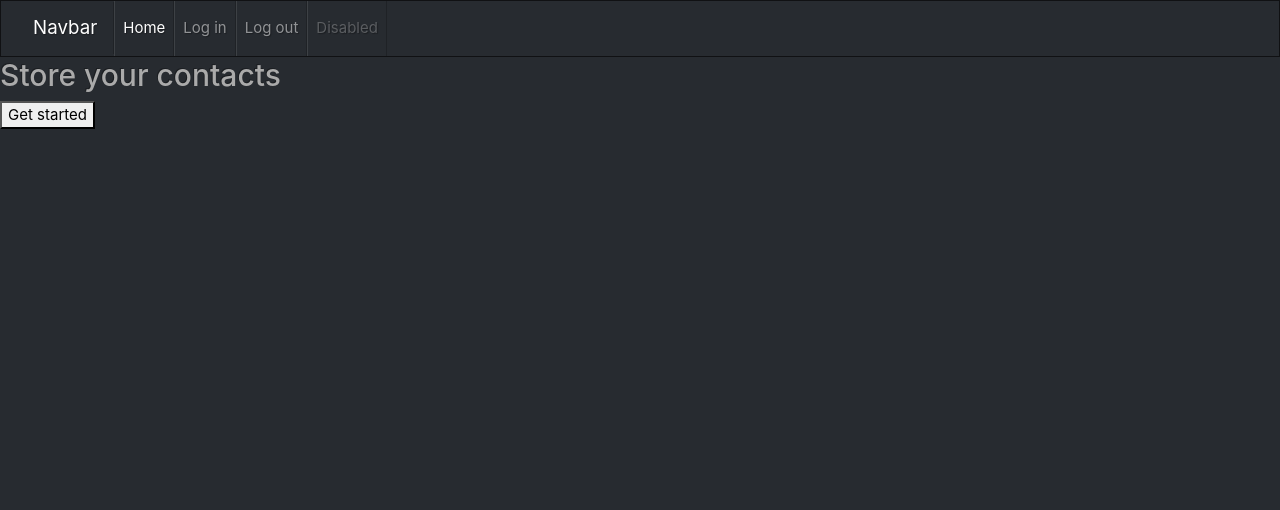
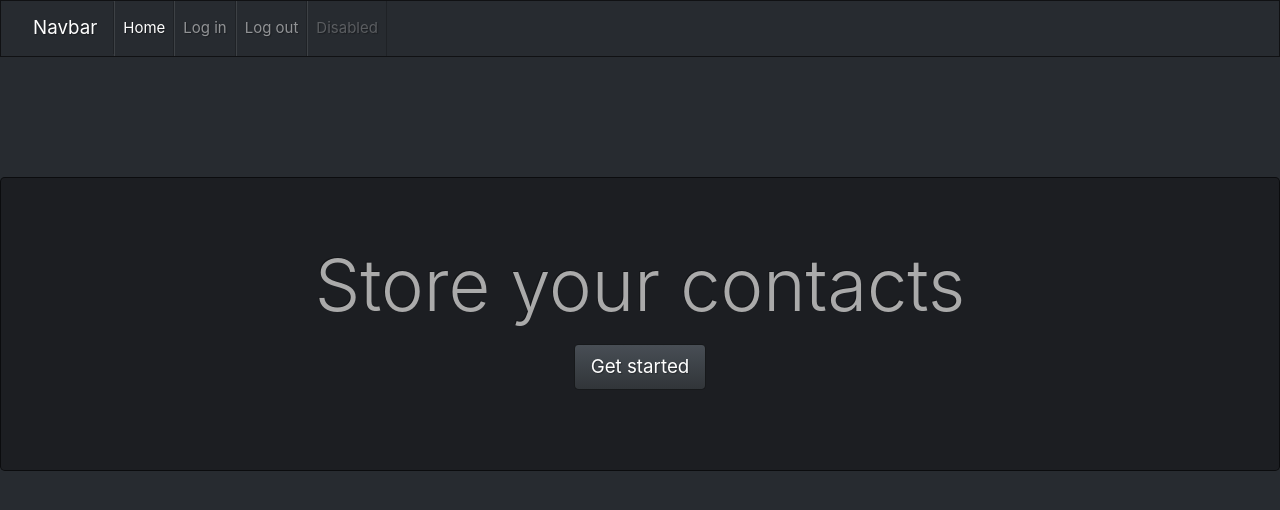
Before and after one commit to ederivc/Contacts-App, a Flask app: page / in a window 1280 px wide. Shown: the top 510 px of the page. Run offline with Flask 2, Linux system fonts and the light colour scheme; parts of the project's set-up code (start-up, migrations or seed data) failed here and were passed over; some libraries are stand-ins or nearby versions.

Commit message:
Add files via upload

```diff
--- a/static/css/main.css
+++ b/static/css/main.css
@@ -1,3 +1,5 @@
-.navbar{
-    background-color: white;
+.jumbotron {
+    text-align: center;
+    display: inline-flexbox;
+    margin-top: 120px;
 }
--- a/templates/index.html
+++ b/templates/index.html
@@ -3,10 +3,20 @@
 {% block title %} Contacts App {% endblock %}
 
 {% block content %}
-<div class="Index">
+<!--div class="Index">
     <form action="/home" method="POST">
         <h2> Store your contacts </h2>
-        <p><button type="submit">Get started</button></p>
+        <p><button type="submit" class="btn btn-primary">Get started</button></p>
     </form>
+</div-->
+
+<div class="jumbotron">
+    <h1 class="display-3">Store your contacts</h1>
+    <p class="lead">
+        <form action="/home", method="POST">
+            <p> <button type="submit" class="btn btn-primary btn-lg">Get started</button></p>
+        </form>
+    </p>
 </div>
+
 {% endblock %}
--- a/templates/layout.html
+++ b/templates/layout.html
@@ -6,7 +6,7 @@
     <meta name="viewport" content="width=device-width, initial-scale=1.0">
     <link rel="stylesheet" href="https://stackpath.bootstrapcdn.com/bootstrap/4.5.0/css/bootstrap.min.css" integrity="sha384-9aIt2nRpC12Uk9gS9baDl411NQApFmC26EwAOH8WgZl5MYYxFfc+NcPb1dKGj7Sk" crossorigin="anonymous">
     <link rel="stylesheet" href="static/css/bootstrap.min.css">
-    <!--link rel="stylesheet" href="static/main.css"-->
+    <link rel="stylesheet" href="static/css/main.css">
     <title>
         {% block title %} {% endblock %}
     </title>
@@ -29,8 +29,24 @@
     </div>
     </nav>
 
+    <!--div class="fixed-top">
+        <div class="collapse" id="navbarToggleExternalContent">
+          <div class="bg-dark p-4">
+            <h5 class="text-white h4">Collapsed content</h5>
+            <span class="text-muted">Toggleable via the navbar brand.</span>
+          </div>
+        </div>
+        <nav class="navbar navbar-dark bg-dark">
+          <button class="navbar-toggler" type="button" data-toggle="collapse" data-target="#navbarToggleExternalContent" aria-controls="navbarToggleExternalContent" aria-expanded="false" aria-label="Toggle navigation">
+            <span class="navbar-toggler-icon"></span>
+          </button>
+        </nav>
+    </div-->
+
+
     {% block content %}
     {% endblock %}
+
 
     <script src="https://code.jquery.com/jquery-3.5.1.slim.min.js" integrity="sha384-DfXdz2htPH0lsSSs5nCTpuj/zy4C+OGpamoFVy38MVBnE+IbbVYUew+OrCXaRkfj" crossorigin="anonymous"></script>
     <script src="https://cdn.jsdelivr.net/npm/popper.js@1.16.0/dist/umd/popper.min.js" integrity="sha384-Q6E9RHvbIyZFJoft+2mJbHaEWldlvI9IOYy5n3zV9zzTtmI3UksdQRVvoxMfooAo" crossorigin="anonymous"></script>
```
